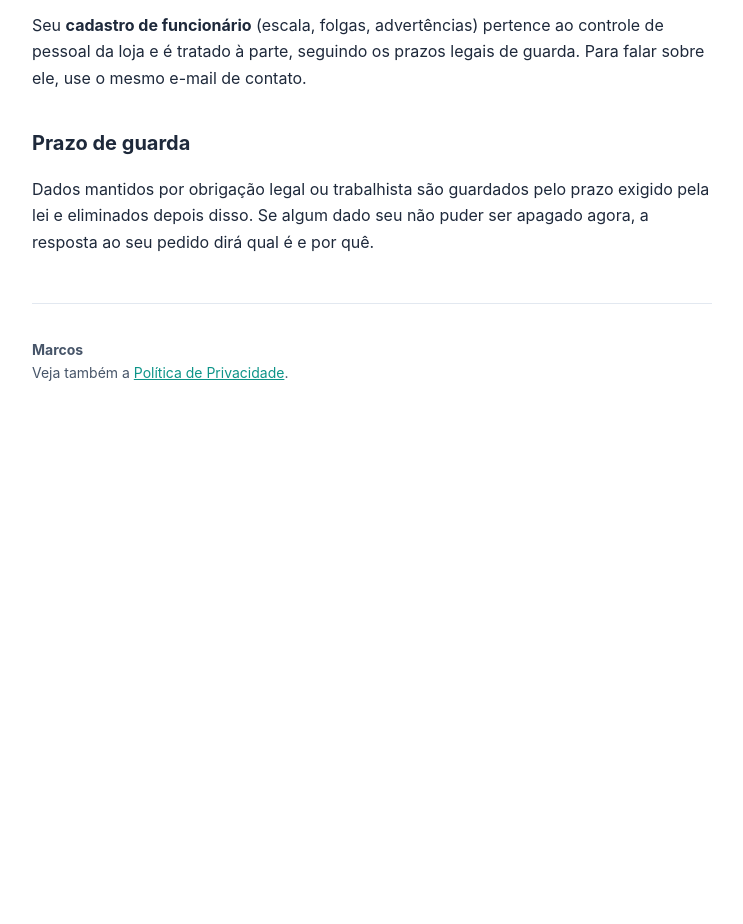
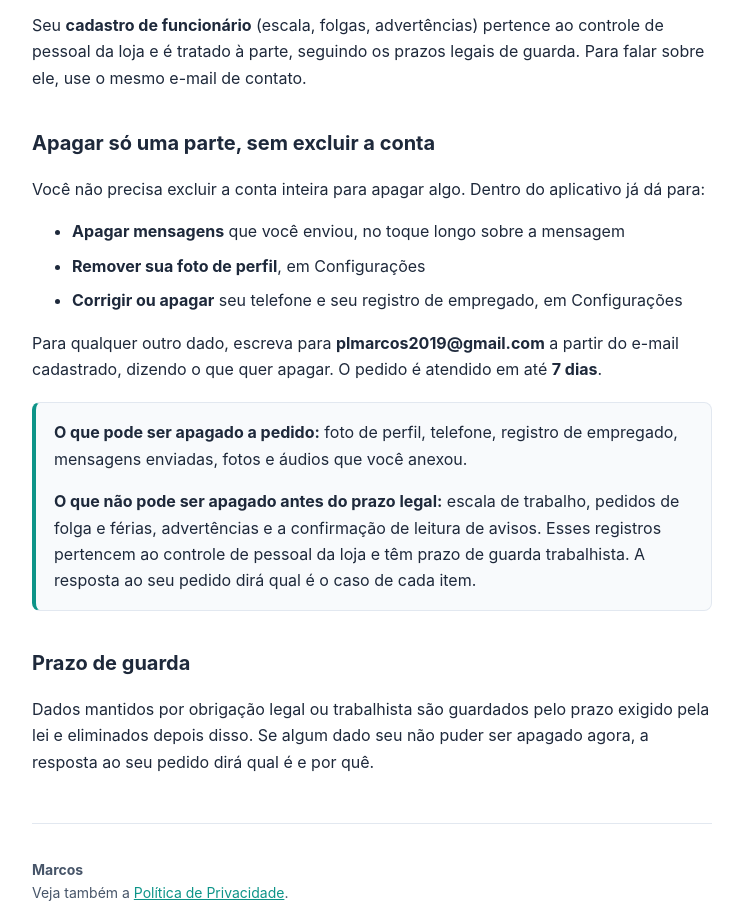
Before and after one commit to plmarcos/hubgestao-site, a plain HTML site: page exclusao-de-conta.html in a window 1280 px wide. Shown: the part 1160-2084 px from the top of the page, without its empty margins (268-1011 px from the left). Before the commit the page ends 1622 px from the top, so only its background shows below. Drawn offline with Linux system fonts and the light colour scheme.

Commit message:
Acrescenta como apagar parte dos dados sem excluir a conta

```diff
--- a/exclusao-de-conta.html
+++ b/exclusao-de-conta.html
@@ -104,6 +104,33 @@
   falar sobre ele, use o mesmo e-mail de contato.
 </p>
 
+<h2>Apagar só uma parte, sem excluir a conta</h2>
+
+<p>
+  Você não precisa excluir a conta inteira para apagar algo. Dentro do aplicativo já dá para:
+</p>
+
+<ul>
+  <li><strong>Apagar mensagens</strong> que você enviou, no toque longo sobre a mensagem</li>
+  <li><strong>Remover sua foto de perfil</strong>, em Configurações</li>
+  <li><strong>Corrigir ou apagar</strong> seu telefone e seu registro de empregado, em Configurações</li>
+</ul>
+
+<p>
+  Para qualquer outro dado, escreva para <strong>plmarcos2019@gmail.com</strong> a partir do
+  e-mail cadastrado, dizendo o que quer apagar. O pedido é atendido em até <strong>7
+  dias</strong>.
+</p>
+
+<div class="destaque">
+  <p style="margin-top:0"><strong>O que pode ser apagado a pedido:</strong> foto de perfil,
+  telefone, registro de empregado, mensagens enviadas, fotos e áudios que você anexou.</p>
+  <p style="margin-bottom:0"><strong>O que não pode ser apagado antes do prazo legal:</strong>
+  escala de trabalho, pedidos de folga e férias, advertências e a confirmação de leitura de
+  avisos. Esses registros pertencem ao controle de pessoal da loja e têm prazo de guarda
+  trabalhista. A resposta ao seu pedido dirá qual é o caso de cada item.</p>
+</div>
+
 <h2>Prazo de guarda</h2>
 
 <p>
```
